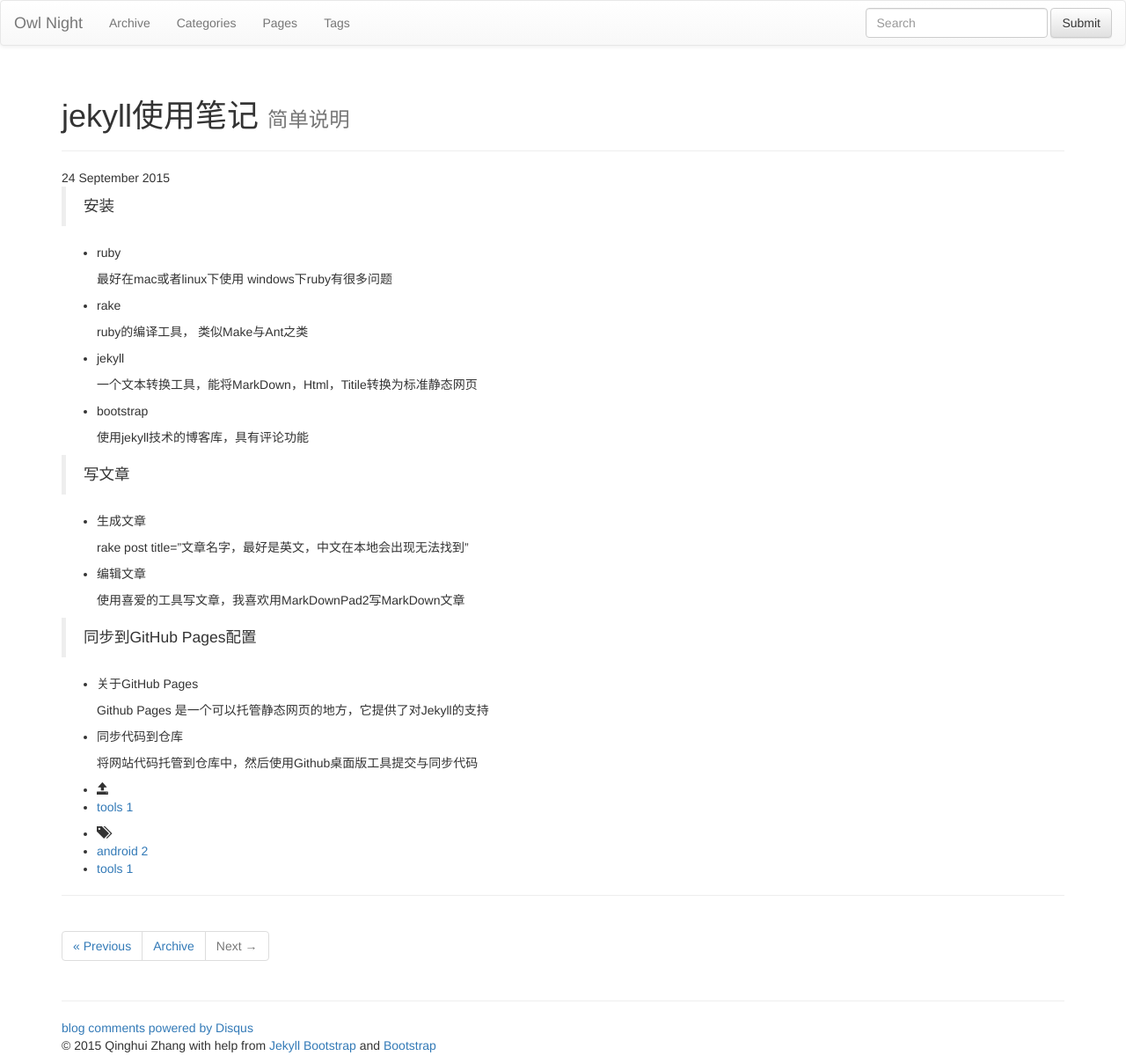
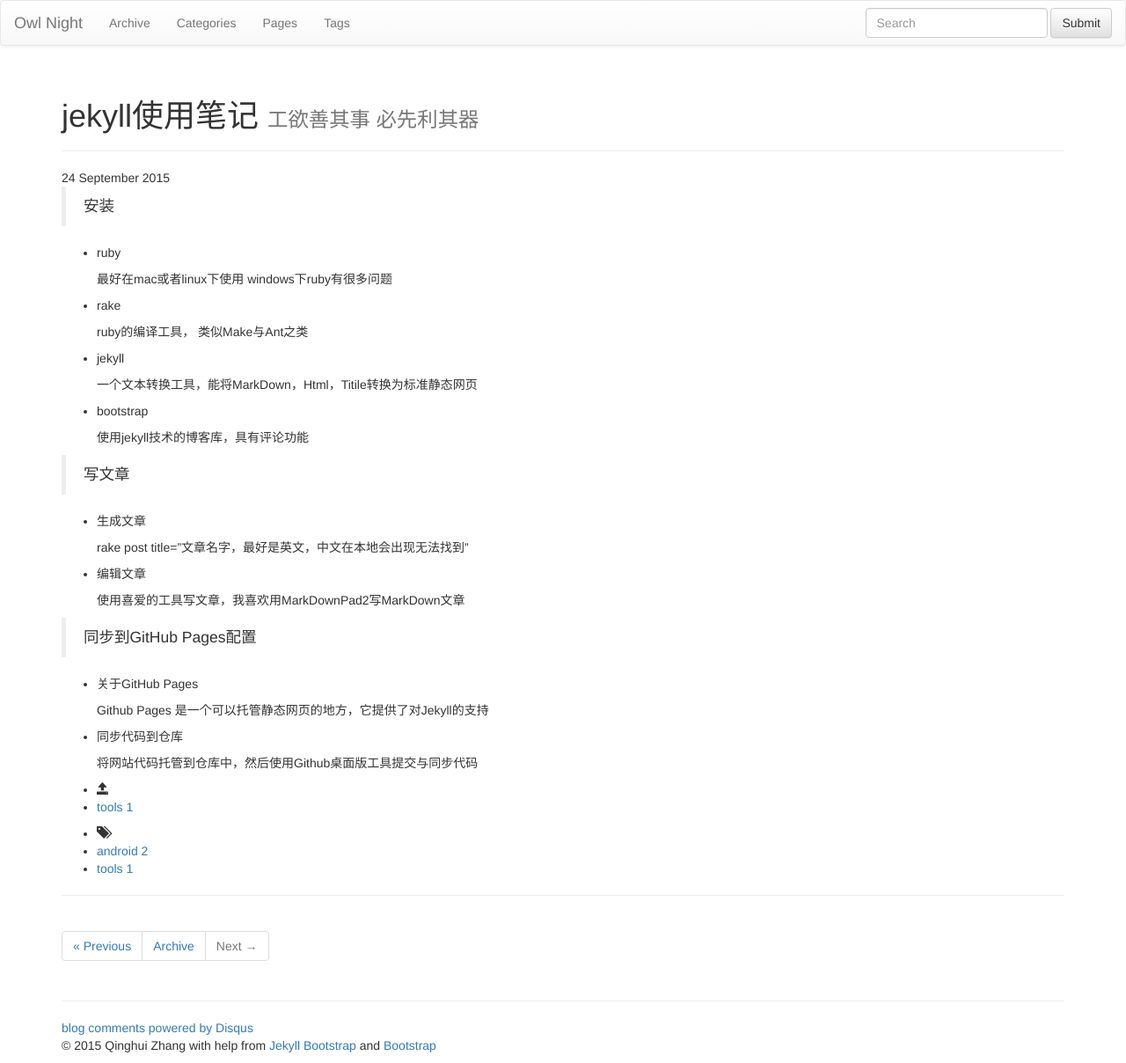
Before and after one commit to zhqhzhqh/zhqhzhqh.github.io, a Jekyll site: the page built from _posts/tools/2015-09-24-jekyll使用笔记.md, in a window 1280 px wide. Shown: the whole page at 88% size. Built offline with Jekyll 4.4.1, drawn with Linux system fonts in a browser that asks for light colours; nearby versions of some CDN libraries; library files that are not in the unit come from our copies; comment, search, counter and statistics services are not loaded.

Commit message:
修改文章样式

```diff
--- a/_posts/tools/2015-09-24-jekyll使用笔记.md
+++ b/_posts/tools/2015-09-24-jekyll使用笔记.md
@@ -1,8 +1,7 @@
 ---
 layout: post
 title: jekyll使用笔记
-tagline: "简单说明"
-description: 工欲善其事 必先利其器
+tagline: "工欲善其事 必先利其器"
 category: tools
 tags: [android, tools]
 ---
```
Also changed, not shown: _posts/android/2015-09-24-内存泄漏.md (+1 -2 lines).
